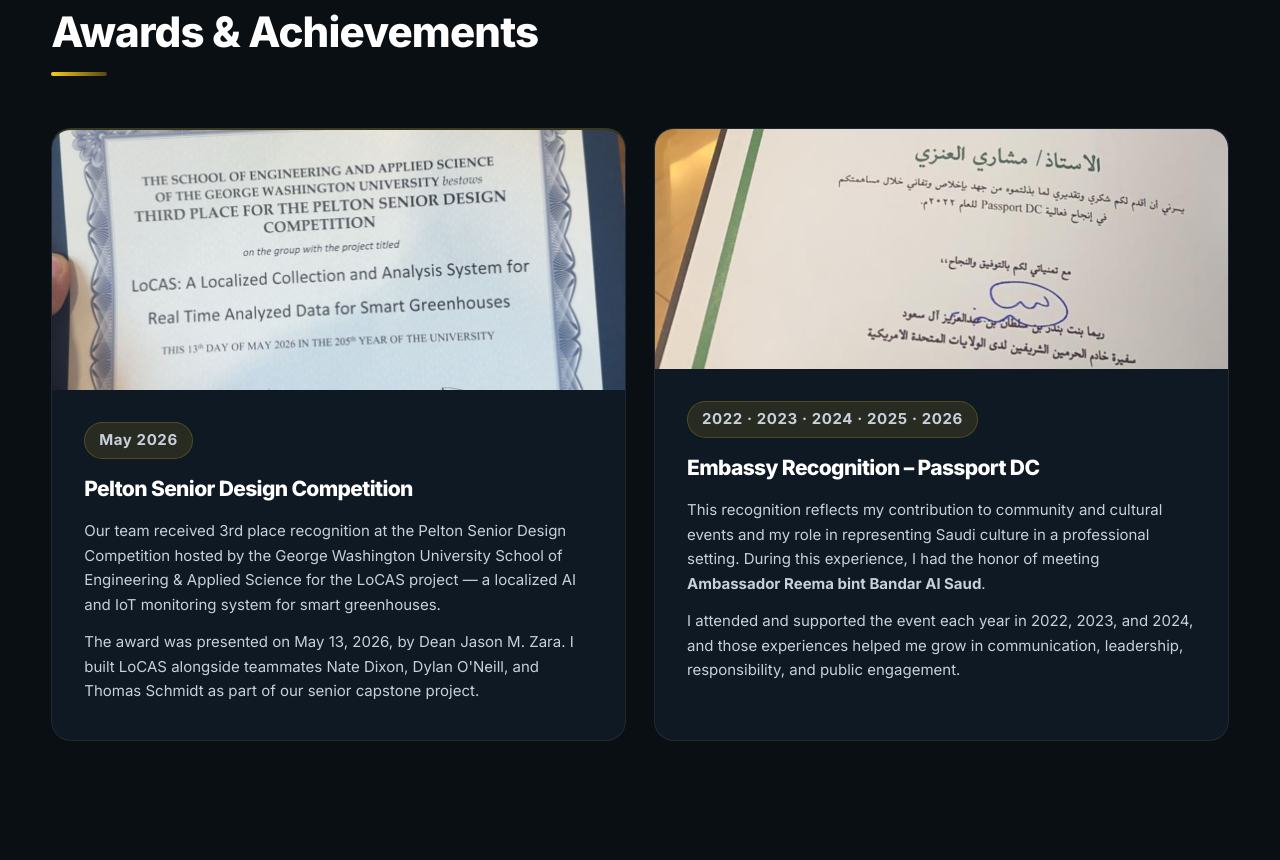
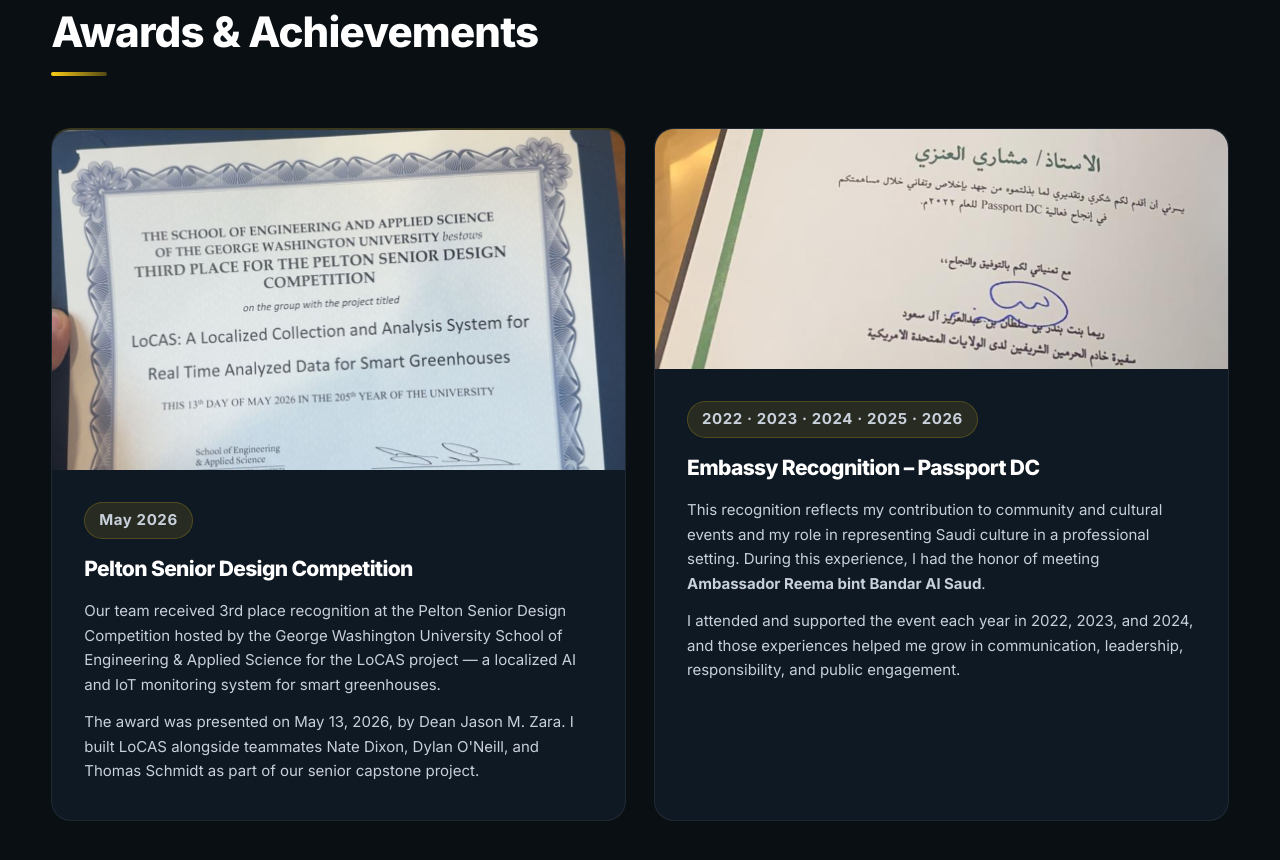
Before and after one commit to malanazi11/my-portfolio, a plain HTML site: page index.html in a window 1280 px wide. Shown: the part 6480-7340 px from the top of the page. Drawn offline with Linux system fonts and the light colour scheme.

Commit message:
Pelton image: increase zoom to 340px

```diff
--- a/style.css
+++ b/style.css
@@ -1072,9 +1072,9 @@ body.rtl .section-heading h2::after {
 
 /* Pelton certificate: zoomed in on the certificate text */
 .award-img.img-pelton {
-  height: 260px;
+  height: 340px;
   object-fit: cover;
-  object-position: center 52%;
+  object-position: center 50%;
   padding: 0;
 }
 
```
